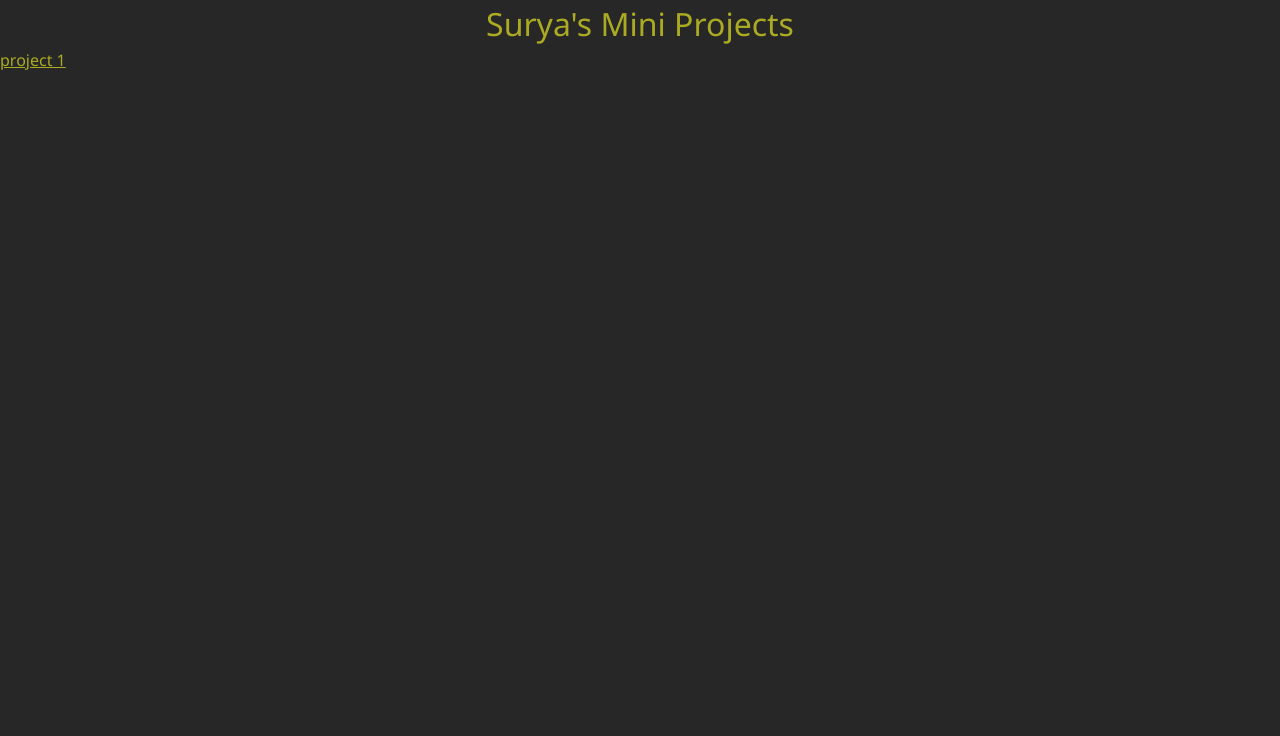
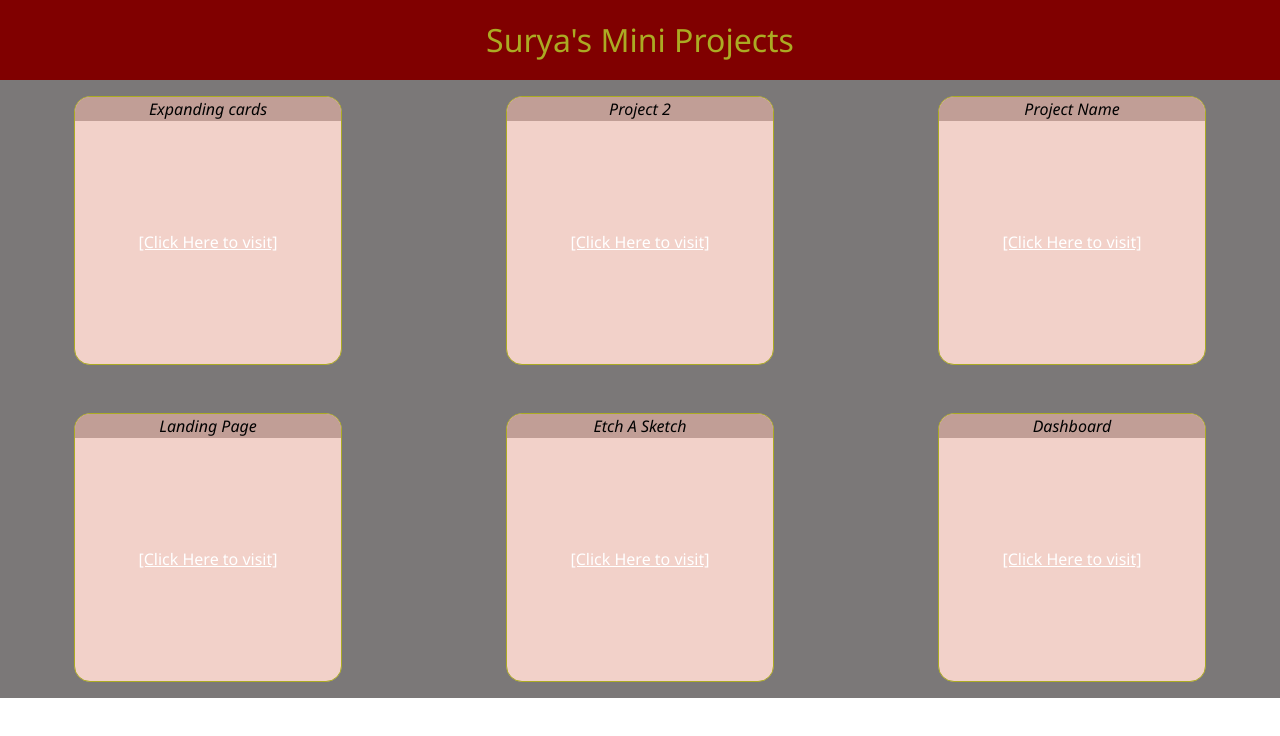
Before and after one commit to SuryaPrakash19/mini-projects, a plain HTML site: page index.html in a window 1280 px wide. Drawn offline with Linux system fonts and the light colour scheme.

Commit message:
Expanding cards project

```diff
--- a/index.html
+++ b/index.html
@@ -12,9 +12,48 @@
     <header>
         <div class="headerTitle">Surya's Mini Projects</div>
     </header>
-    <nav>
-        <a href="./projects/project1.html">project 1</a>
-    </nav>
+
+    <div class="cards">
+        <div class="card">
+            <div class="cardHeader">Expanding cards</div>
+            <div class="cardDetails">
+                <a href="./projects/project1/index.html">[Click Here to visit]</a>
+            </div>
+        </div>
+        <div class="card">
+            <div class="cardHeader">Project 2</div>
+            <div class="cardDetails">
+                <a href="./projects/project2/index.html">[Click Here to visit]</a>
+            </div>
+        </div>
+
+        <div class="card">
+            <div class="cardHeader">Project Name</div>
+            <div class="cardDetails"><a href="./projects/project1.html">[Click Here to visit]</a></div>
+        </div>
+        <div class="card">
+            <div class="cardHeader">Landing Page</div>
+            <div class="cardDetails">
+                <a target="_blank" href="https://suryaprakash19.github.io/OdinProject-LandingPage/">[Click Here to
+                    visit]</a>
+            </div>
+        </div>
+        <div class="card">
+            <div class="cardHeader">Etch A Sketch</div>
+            <div class="cardDetails">
+                <a target="_blank" href="https://suryaprakash19.github.io/OdinProject-EtchASketch/">[Click Here to
+                    visit]</a>
+            </div>
+        </div>
+        <div class="card">
+            <div class="cardHeader">Dashboard</div>
+            <div class="cardDetails">
+                <a target="_blank" href="https://suryaprakash19.github.io/OdinProject-Admin_Dashboard/">[Click Here to
+                    visit]</a>
+            </div>
+        </div>
+    </div>
+
 </body>
 
 </html>
--- /dev/null
+++ b/project_starter/style.css
@@ -0,0 +1,25 @@
+@import url("https://fonts.googleapis.com/css2?family=Roboto:ital,wght@0,100;0,300;0,400;0,500;0,700;0,900;1,100;1,300;1,400;1,500;1,700;1,900&display=swap");
+
+* {
+  box-sizing: border-box;
+}
+#contentSection {
+  font-family: "Roboto", sans-serif;
+  margin: 0;
+  display: flex;
+  flex-direction: column;
+  justify-content: center;
+  align-items: center;
+  height: 89vh;
+  overflow: hidden;
+}
+header {
+  flex-direction: column;
+  align-items: center;
+  & a,
+  a:visited {
+    color: white;
+    background-color: transparent;
+    align-self: flex-start;
+  }
+}
--- /dev/null
+++ b/projects/project1/style.css
@@ -0,0 +1,62 @@
+@import url("https://fonts.googleapis.com/css2?family=Roboto:ital,wght@0,100;0,300;0,400;0,500;0,700;0,900;1,100;1,300;1,400;1,500;1,700;1,900&display=swap");
+
+* {
+  box-sizing: border-box;
+}
+#contentSection {
+  font-family: "Roboto", sans-serif;
+  margin: 0;
+  display: flex;
+  flex-direction: column;
+  justify-content: center;
+  align-items: center;
+  height: 89vh;
+  overflow: hidden;
+  background-color: antiquewhite;
+}
+header {
+  flex-direction: column;
+  align-items: center;
+  & a,
+  a:visited {
+    color: white;
+    background-color: transparent;
+    align-self: flex-start;
+  }
+}
+.container {
+  display: flex;
+  height: 100%;
+  gap: 1rem;
+  width: 90vw;
+  align-items: center;
+  justify-content: center;
+}
+.panel {
+  background-size: auto 100%;
+  background-position: center;
+  background-repeat: no-repeat;
+  height: 80vh;
+  border-radius: 3rem;
+  color: white;
+  font-size: 1.5rem;
+  -webkit-text-stroke: 2px black;
+  cursor: pointer;
+  flex: 1;
+  display: flex;
+  flex-direction: column;
+  justify-content: end;
+  padding: 1rem;
+  transition: flex linear 300ms;
+  & h3 {
+    opacity: 0;
+    transition: opacity linear 300ms;
+  }
+}
+.active {
+  flex: 15;
+  & h3 {
+    opacity: 1;
+    transition: opacity linear 1s;
+  }
+}
--- /dev/null
+++ b/projects/project2/style.css
@@ -0,0 +1,25 @@
+@import url("https://fonts.googleapis.com/css2?family=Roboto:ital,wght@0,100;0,300;0,400;0,500;0,700;0,900;1,100;1,300;1,400;1,500;1,700;1,900&display=swap");
+
+* {
+  box-sizing: border-box;
+}
+#contentSection {
+  font-family: "Roboto", sans-serif;
+  margin: 0;
+  display: flex;
+  flex-direction: column;
+  justify-content: center;
+  align-items: center;
+  height: 89vh;
+  overflow: hidden;
+}
+header {
+  flex-direction: column;
+  align-items: center;
+  & a,
+  a:visited {
+    color: white;
+    background-color: transparent;
+    align-self: flex-start;
+  }
+}
--- a/style.css
+++ b/style.css
@@ -1,5 +1,6 @@
 :root {
   --dark-gold: rgb(171, 171, 35);
+  --maroon-dark: #800000;
 }
 /*
   Josh's Custom CSS Reset
@@ -15,8 +16,6 @@
 * {
   margin: 0;
   font-family: "Segoe UI", Tahoma, Geneva, Verdana, sans-serif;
-  background-color: #272727;
-  color: var(--dark-gold);
 }
 
 body {
@@ -57,8 +56,57 @@ h6 {
 
 header {
   display: flex;
+  color: var(--dark-gold);
+  background-color: var(--maroon-dark, #800000);
   justify-content: center;
+  padding: 1rem 0rem;
   & .headerTitle {
+    background-color: transparent;
     font-size: 2rem;
   }
 }
+.cards {
+  width: 100%;
+  display: grid;
+  grid-template-columns: 1fr 1fr 1fr;
+  justify-items: center;
+  gap: 3rem;
+  padding: 1rem;
+  background-color: #7b7878;
+}
+.card {
+  background-color: #f2d1c9;
+  border: 1px solid var(--dark-gold);
+  border-radius: 1rem;
+  width: 70%;
+  aspect-ratio: 1/1;
+  overflow: hidden;
+  display: flex;
+  flex-direction: column;
+  align-items: center;
+}
+
+.cardHeader {
+  text-align: center;
+  color: black;
+  font-weight: 500;
+  font-style: italic;
+  text-decoration: none;
+  width: 100%;
+  background-color: #c19e96;
+}
+.cardDetails {
+  display: flex;
+  background-color: transparent;
+  flex-direction: column;
+  justify-content: center;
+  align-items: center;
+  width: 100%;
+  flex-grow: 1;
+  & a,
+  a:visited {
+    text-decoration: underline;
+    color: white;
+    background-color: transparent;
+  }
+}
```
Also changed, not shown: project_starter/index.html (added, +32 -0 lines), projects/project1.html (deleted, +0 -15 lines), projects/project1/index.html (added, +49 -0 lines), projects/project1/script.js (added, +10 -0 lines), projects/project2/index.html (added, +32 -0 lines), project_starter/script.js (added), projects/project2/script.js (added).
